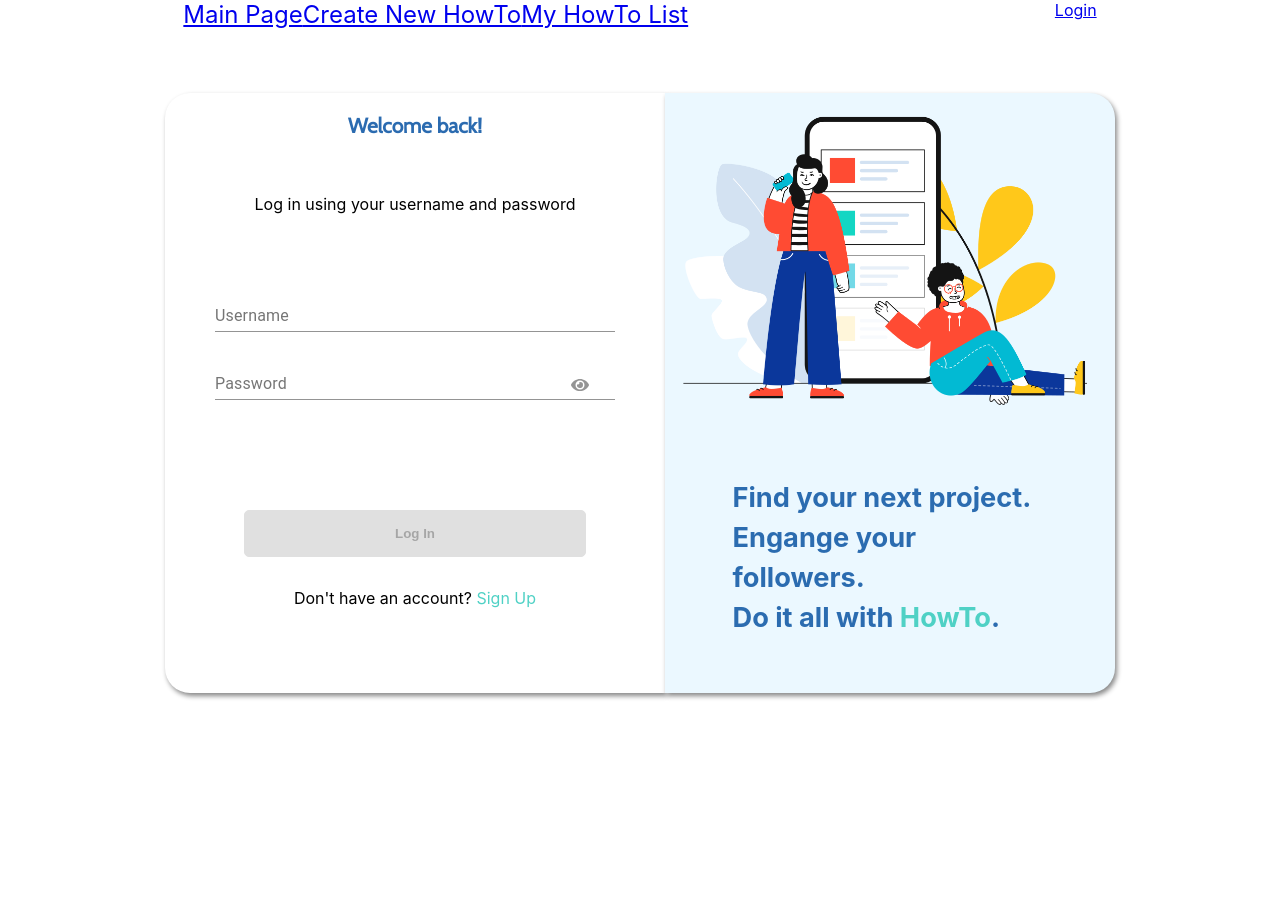
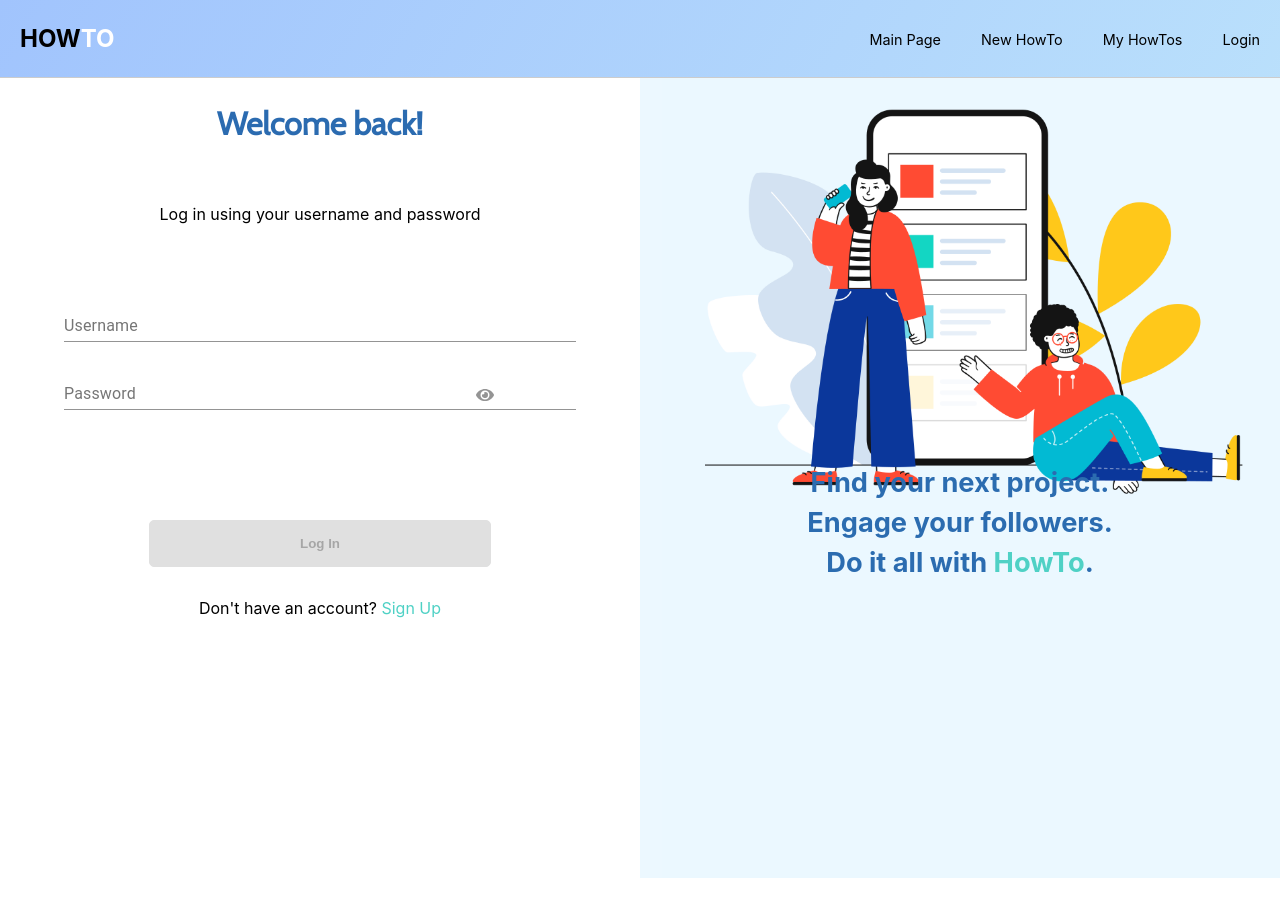
Before and after one commit to BW-PT-How-To-3/front-end, a React (Create React App) app in the folder client/: page /login in a window 1280 px wide. Shown: the top 916 px of the page. After the commit the page ends 878 px from the top, so only its background shows below. Built offline with nearby package versions, Linux system fonts and the light colour scheme; the HTML template or start-up script is replaced by a standard one.

Commit message:
update styles, added nav links

```diff
--- a/client/src/App.css
+++ b/client/src/App.css
@@ -1,5 +1,20 @@
 .App {
   text-align: center;
+}
+
+.logo {
+  text-transform: uppercase;
+  font-size: 1.5rem;
+  color: #000;
+  margin-left: 20px;
+}
+
+.logo-div a {
+  text-decoration: none;
+}
+
+.logo span {
+  color: #fff;
 }
 
 .signup-div {
@@ -19,6 +34,7 @@
   /* border-radius: 25px 25px 0 0; */
   font-size: 1.3rem;
   font-family: 'Cabin', sans-serif;
+  margin:0 ;
 }
 
 
@@ -32,12 +48,12 @@ form {
 }
 
 .form-info {
-  margin: auto;
+  margin: 0;
   background-color: white;
-  border-radius: 25px 25px 0 0;
+  /* border-radius: 25px 25px 0 0; */
   width: 100%;
   /* box-shadow: 2px 3px 5px #888888; */
-  height: 520px;
+  height: 100vh;
 }
 
  .password-icon-signup {
@@ -70,6 +86,10 @@ form {
 
 }
 
+.form-graphics {
+  display: none;
+}
+
 .form-graphics p {
   margin: auto;
   width: 70%;
@@ -77,7 +97,6 @@ form {
   color: #2B6CB0;
   font-size: 1.5rem;
   font-weight: 700;
-  text-align: left;
   line-height: 2rem;
 }
 
@@ -168,13 +187,10 @@ button[disabled]{
   /* body {
     background-color: yellow;
   } */
+
   .app-bar {
        font-size: 1.8rem;
     font-family: 'Cabin', sans-serif;
-  }
-  .signup-div {
-    width: 500px;
-    margin: auto;
   }
    .password-icon-signup {
     color: #949494;
@@ -191,7 +207,13 @@ button[disabled]{
     top: -25px;
     left: 135px;
   }
-
+  form {
+    margin: 0 15%;
+    /* height: 40vh; */
+  }
+  .form-graphics {
+    display: none;
+  }
 
 }
 
@@ -205,8 +227,8 @@ button[disabled]{
     color: #949494;
     cursor: pointer;
     position: relative;
-    top: -25px;
-    left: 165px;
+    top: -25%;
+    left: 165%;
 
   }
 
@@ -220,7 +242,8 @@ button[disabled]{
 
   .app-bar {
     margin: 0;
-    border-radius: 25px 0 0 0;
+    font-size: 2rem;
+    /* border-radius: 25px 0 0 0; */
   }
 
   .signup-div {
@@ -230,26 +253,26 @@ button[disabled]{
     justify-content: center;
     border-radius: 25px;
     margin: auto;
-    padding: 5% 0;
   }
 
   .form-info {
     background-color: white;
-    width: 500px;
-    border-radius: 25px 0 0 25px;
-    box-shadow: 2px 3px 5px #888888;
-    height: 600px;
+    width: 50vw;
+    /* border-radius: 25px 0 0 25px; */
+    /* box-shadow: 2px 3px 5px #888888; */
+    height: 100vh;
   }
 
   .form-graphics {
+    display: block;
     background-color: #ECF8FF;
     background-image: url('./images/landing-hero.png');
-    background-repeat: repeat;
-    background-size: cover;
-    width: 450px;
-    border-radius: 0 25px 25px 0;
-    box-shadow: 2px 3px 5px #888888;
-    height: 600px;
+    background-repeat: no-repeat;
+    background-size: contain;
+    width: 50vw;
+    /* border-radius: 0 25px 25px 0;
+    box-shadow: 2px 3px 5px #888888; */
+    height: 100vh;
     margin: 0;
   }
 
@@ -259,7 +282,6 @@ button[disabled]{
     color: #2B6CB0;
     font-size: 1.7rem;
     font-weight: 700;
-    text-align: left;
     line-height: 2.5rem;
   }
 
--- a/client/src/App.js
+++ b/client/src/App.js
@@ -20,22 +20,27 @@ function App() {
 
   const styles = {
     links: {
-      textDecoration: "none",
-      color: "#4FD1C5",
+      margin: "0 20px",
       cursor: "pointer",
-    },
+      textDecoration: 'none',
+      color: '#000',
+      fontSize: '0.9rem'
+    }
   };
 
   const Navbar = styled.nav`
     display: flex;
-    justify-content: space-around;
+    align-items: center;
+    justify-content: space-between;
+    border-bottom: 1px solid #cccccc;
 `;
 
   const NavItems = styled.div `
-    font-size: 1.5rem;
+    font-size: 1rem;
     color: palevioletred;
-    text-decoration: none;
+    text-decoration: none
   `;
+
 
 return (
   <Router>
@@ -43,14 +48,18 @@ return (
 
       <Navbar>
         {/* Linking login with token */}
+        <div className="logo-div">
+          <a href="https://lambda-how-to-build-week.netlify.app/index.html">
+            <h3 className="logo">How<span>To</span></h3>
+          </a>
+        </div>
+
         <NavItems>
-          <Link to = '/'><span styles={styles.links}>Main Page</span></Link>
-          <Link to = '/create-how-to'>Create New HowTo</Link>
-          <Link to = '/my-how-tos'>My HowTo List</Link>
+          <Link to = '/' style={styles.links}>Main Page</Link>
+          <Link to = '/create-how-to' style={styles.links}>New HowTo</Link>
+          <Link to = '/my-how-tos' style={styles.links}>My HowTos</Link>
+          <Link to ='/login' style={styles.links}>Login</Link>
         </NavItems>
-        <div>
-          <Link to ='/login'>Login</Link>
-        </div>
       </Navbar>
 
       <Route path = "/login" component={Login} />
--- a/client/src/component/Homepage.js
+++ b/client/src/component/Homepage.js
@@ -5,6 +5,9 @@ import HowToCards from './HowToCards';
 
 function Homepage(props) {
     //
+    document.body.style = 'background-image: linear-gradient(120deg, #a1c4fd 0%, #c2e9fb 100%);';
+
+    //background-image: linear-gradient(to top, #cfd9df 0%, #e2ebf0 100%);
 
     return (
         <div>
@@ -13,8 +16,6 @@ function Homepage(props) {
             <Link to="/create-how-to"><button className="home-btn">Create a new How-To</button></Link>
             <Link to="/my-how-tos"><button className="home-btn">View my How-Tos</button></Link>
             {/* <Link to="/new-card"><button className="home-btn">Find Inspiration</button></Link> */}
-
-
         </div>
     )
 }
--- a/client/src/component/Login.js
+++ b/client/src/component/Login.js
@@ -15,6 +15,9 @@ const formSchema = yup.object().shape({
 });
 //
 function Login() {
+
+  document.body.style = 'background-image: linear-gradient(120deg, #a1c4fd 0%, #c2e9fb 100%);';
+
   const [passwordInputType, ToggleIcon] = PasswordToggle();
 
   const styles = {
@@ -165,7 +168,7 @@ function Login() {
         <p>
           Find your next project.
           <br />
-          Engange your followers.
+          Engage your followers.
           <br />
           Do it all with <span>HowTo</span>.
         </p>
--- a/client/src/component/Signup.js
+++ b/client/src/component/Signup.js
@@ -30,6 +30,9 @@ const formSchema = yup.object().shape({
 });
 
 function Signup() {
+
+  document.body.style = 'background-image: linear-gradient(120deg, #a1c4fd 0%, #c2e9fb 100%);';
+
   const styles = {
     links: {
       textDecoration: "none",
@@ -235,7 +238,7 @@ function Signup() {
         <p>
           Find your next project.
           <br />
-          Engange your followers.
+          Engage your followers.
           <br />
           Do it all with <span>HowTo</span>.
         </p>
```
